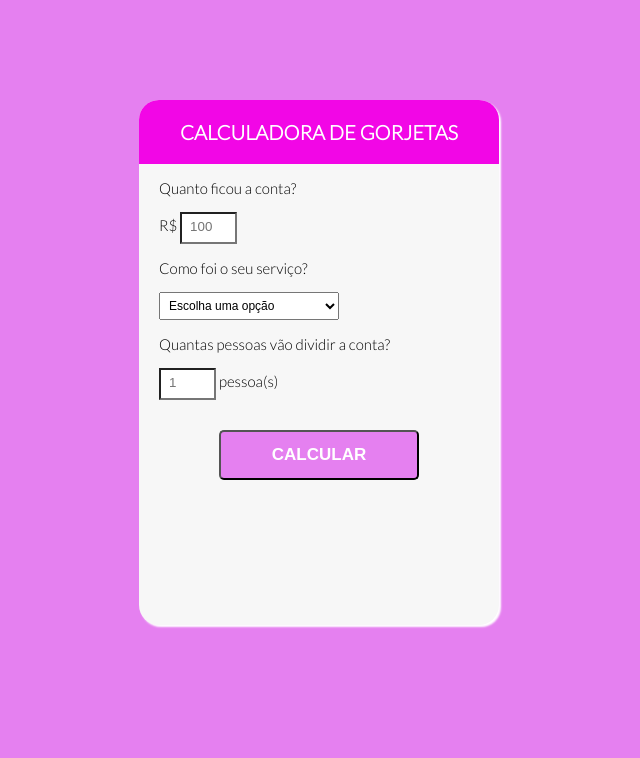
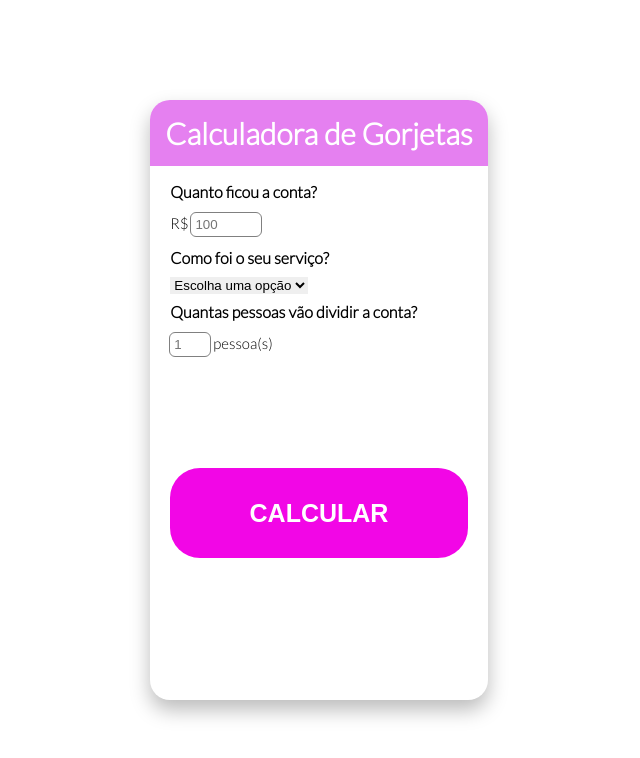
Before and after one commit to DayBellatto/gorgetas, a plain HTML site: page index.html in a window 1280 px wide. Shown: the whole page, without its empty margins (321-961 px from the left). Drawn offline with Linux system fonts and the light colour scheme.

Commit message:
Add files via upload
alterações no css

```diff
--- a/css/style.css
+++ b/css/style.css
@@ -1,73 +1,107 @@
-:root {
-    --primary-color: rgb(229, 128, 240); /* Define a cor primária como rosa claro */
-    --secondary-color: rgb(255, 255, 255); /* Define a cor secundária como  branco */
-    --tertiary-color: rgb(242, 6, 230); /* Define a cor terciária como pink */
+/* Renato passou por aqui ;) */
+/* Tentem usar o gap em vez de margem, usem html semântico, convertam de px para rem(opcional), nomes mais intuitivos para as classes. */
+
+*{
+    margin: 0;
+    padding: 0;
+    border: none;
+    box-sizing: border-box;
 }
 
+:root {
+    --primary-color: rgb(242, 6, 230); /* Define a cor terciária como pink */
+    --secondary-color: rgb(255, 255, 255); /* Define a cor secundária como  branco */
+    --tertiary-color: rgb(229, 128, 240); /* Define a cor primária como rosa claro */
+}
+html { height: 100dvh}
+
 body {
-    background-color: var(--primary-color); /* Define a cor de fundo do corpo usando a cor primária */
+    height: 100%;
+    background-image: url(../img/css/img\ final.png);
+    background-repeat: no-repeat;
+    background-size: cover;
+    background-color: var(--secondary-color); /* Define a cor de fundo do corpo usando a cor primária */
+
     font-size: 15px;
     font-family: 'Lato', sans-serif; /* Define a fonte do texto como Lato */
+
+    display: flex;
+    justify-content: center;
+    align-items: center;
 }
 
 #container {
-    height: 525px;
-    width: 360px;
-    margin: 100px auto;
-    background: #f7f7f7;
-    box-shadow: 2px 2px 2px var(--secondary-color); /* Adiciona uma sombra no contêiner usando a cor secundária */
+    height: 600px; /* Adjust the desired height */
+    max-width: 500px; /* Adjust the desired maximum width */
+    box-shadow: 0 10px 20px rgba(0, 0, 0, 0.268);
     border-radius: 20px;
+    overflow: hidden;
 }
 
 .title {
     background: var(--tertiary-color); /* Define o plano de fundo do título usando a cor terciária */
     color: var(--secondary-color); /* Define a cor do texto do título usando a cor secundária */
-    padding: 20px;
-    text-transform: uppercase;
-    font-size: 20px;
-    font-weight: bold;
-    border-top-left-radius: 20px;
-    border-top-right-radius: 20px;
-    text-align: center;
+    padding: 15px;
+
+    & h1 {
+        text-transform: uppercase;
+        font-size: 50px;
+        font-weight: bold;
+        text-align: center;
+        margin-top: 20px; /* Adjust the margin-top to move the text down */
+    }
 }
 
+
 .tipsForm {
-    padding-left: 20px;
-    padding-right: 20px;
+    padding: 16px 20px;
+    display: flex;
+    flex-direction: column;
+    justify-content: space-between;
+    gap: 8px;
+
+    & label{
+        font-size: 16px;
+        font-weight: bold;
+    }
 }
 
 .formInput {
-    background: white;
-    width: 40px;
-    padding: 5px 5px 8px 8px;
+    background-color: rgb(255, 255, 255);
+    border-radius: 5px;
+    outline: solid 1px gray;
+    color: rgb(0, 0, 0);;
+    padding: 4px;
+    margin:4px 0;
+    max-width: fit-content;
 }
 
+#bill.formInput{
+    width: 70px;
+}
+#people.formInput{
+    width: 40px;
+}
 .formInput:focus {
-    border: 3px solid var(--primary-color); /* Adiciona uma borda sólida quando o campo de entrada recebe foco, usando a cor primária */
-    outline: none;
+    outline: 3px solid var(--primary-color); /* Adiciona uma borda sólida quando o campo de entrada recebe foco, usando a cor primária */
+
 }
 
-.formSelect {
-    width: 180px;
-    padding: 5px;
-    font-size: 12px;
-}
 
 .formSubmit {
     text-transform: uppercase;
     font-weight: bold;
     display: block;
-    margin: 30px auto;
     background: var(--primary-color); /* Define o plano de fundo do botão usando a cor primária */
-    border-radius: 5px;
-    width: 200px;
-    height: 50px;
-    font-size: 17px;
+    border-radius: 30px;
+    width: 100%;
+    height: 90px;
+    font-size: 25px;
+     margin: 100px auto;
     color: white; /* Define a cor do texto do botão como branco */
 }
 
 #totalTip {
-    font-size: 20px;
-    margin-top: 5px;
-    text-align: center;
+    font-size: 50px;
+    text-align: center;
 }
```
